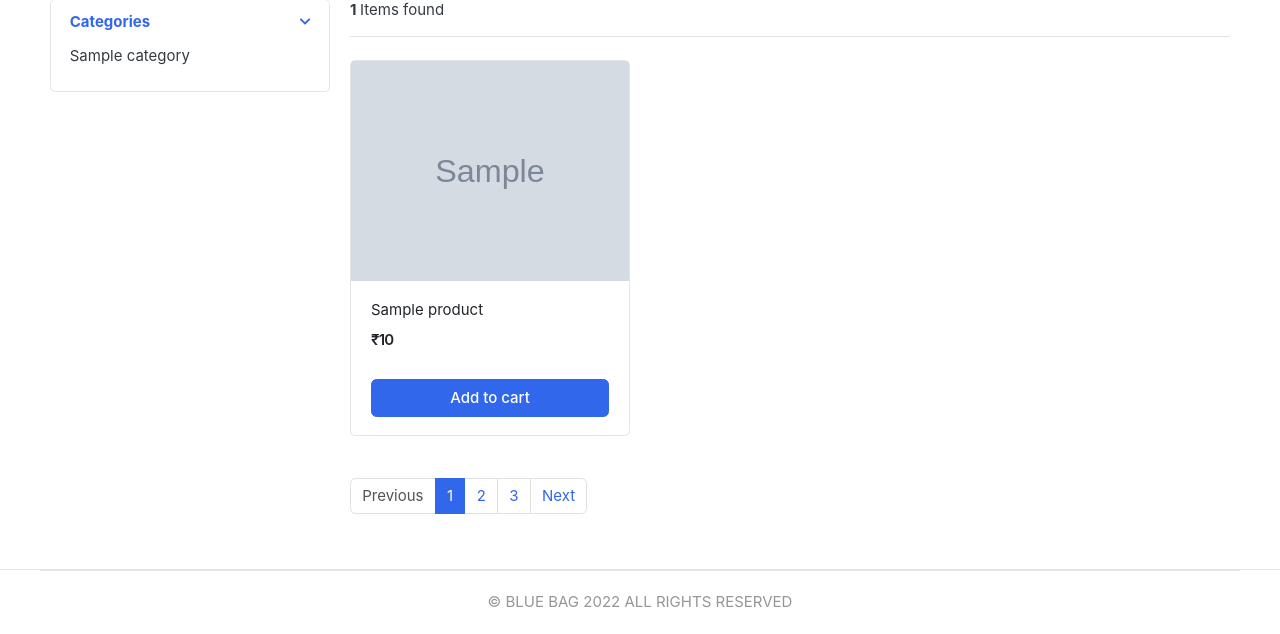
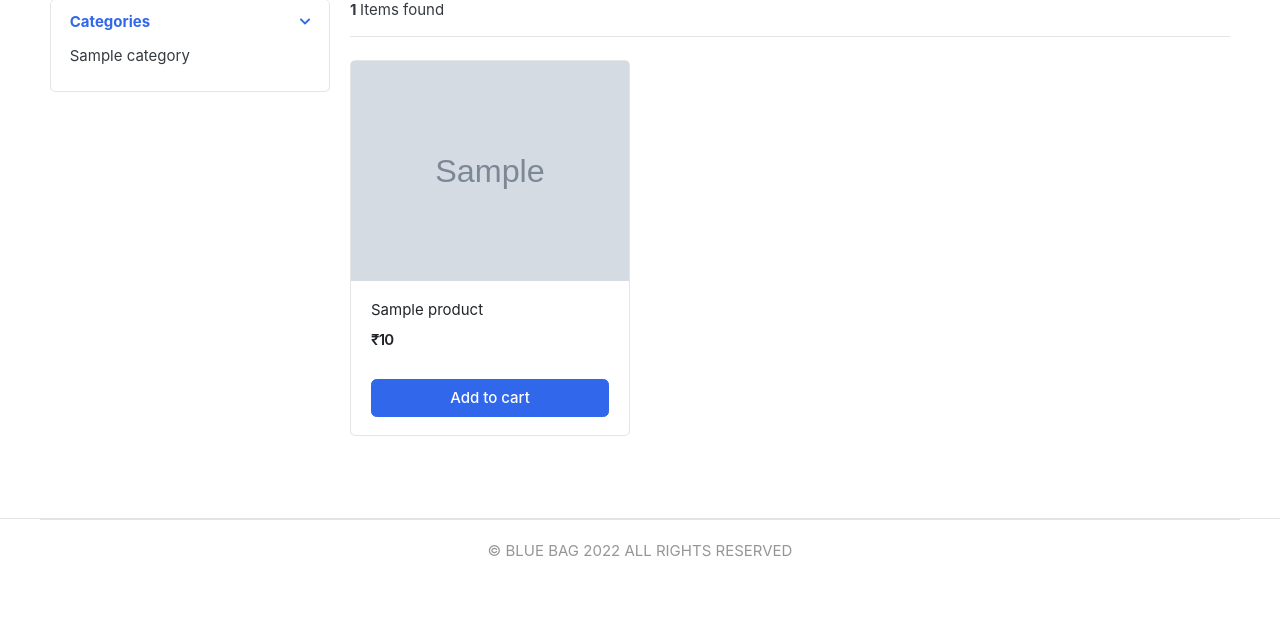
Before and after one commit to clevrf0x/BlueBag, a Django app: page /store/ in a window 1280 px wide. Shown: the part 265-899 px from the top of the page. After the commit the page ends 822 px from the top, so only its background shows below. Run offline with Django 4.2, Linux system fonts and the light colour scheme; tables that the repository leaves empty hold one stand-in row (values such as "Sample post"); grey boxes marked "Sample" are stand-in pictures; some libraries are stand-ins or nearby versions; some web fonts are replaced.

Commit message:
Added Pagination in Store pages

```diff
--- a/store/views.py
+++ b/store/views.py
@@ -3,6 +3,8 @@ from .models import Product
 from categories.models import Category
 
 from django.db.models import Q
+
+from django.core.paginator import EmptyPage, PageNotAnInteger, Paginator
 
 from cart.views import _get_cart_id
 from cart.models import CartItem
@@ -12,15 +14,21 @@ from cart.models import CartItem
 def store_home(request, category_slug=None):
   if category_slug is not None:
     category = get_object_or_404(Category, slug=category_slug)
-    products = Product.objects.filter(category=category, is_available=True)
+    products = Product.objects.filter(category=category, is_available=True).order_by('-created_date')
+    paginator = Paginator(products, 6)
+    page = request.GET.get('page')
+    paged_products = paginator.get_page(page)
     count = products.count()
 
   else:
-    products = Product.objects.filter(is_available=True)
+    products = Product.objects.filter(is_available=True).order_by('-created_date')
+    paginator = Paginator(products, 6)
+    page = request.GET.get('page')
+    paged_products = paginator.get_page(page)
     count = products.count()
 
   context = {
-    'products': products,
+    'products': paged_products,
     'count': count,
     }
   return render(request, 'store/store.html', context)
--- a/templates/store/store.html
+++ b/templates/store/store.html
@@ -81,13 +81,23 @@
         <!-- row end.// -->
 
         <nav class="mt-4" aria-label="Page navigation sample">
+          {% if products.has_other_pages %}
           <ul class="pagination">
+            {% if products.has_previous %}
+            <li class="page-item"><a class="page-link" href="?page={{ products.previous_page_number }}">Previous</a></li>
+            {% else %}
             <li class="page-item disabled"><a class="page-link" href="#">Previous</a></li>
-            <li class="page-item active"><a class="page-link" href="#">1</a></li>
-            <li class="page-item"><a class="page-link" href="#">2</a></li>
-            <li class="page-item"><a class="page-link" href="#">3</a></li>
-            <li class="page-item"><a class="page-link" href="#">Next</a></li>
+            {% endif %} {% for page_number in products.paginator.page_range %} {% if products.number == page_number %}
+            <li class="page-item active"><a class="page-link" href="#">{{ page_number }}</a></li>
+            {% else %}
+            <li class="page-item"><a class="page-link" href="?page={{ page_number }}">{{ page_number }}</a></li>
+            {% endif %} {% endfor %} {% if products.has_next %}
+            <li class="page-item"><a class="page-link" href="?page={{ products.next_page_number }}">Next</a></li>
+            {% else %}
+            <li class="page-item disabled"><a class="page-link" href="#">Next</a></li>
+            {% endif %}
           </ul>
+          {% endif %}
         </nav>
       </main>
       <!-- col.// -->
```
Also changed, not shown: requirements.txt (+6 -2 lines).
